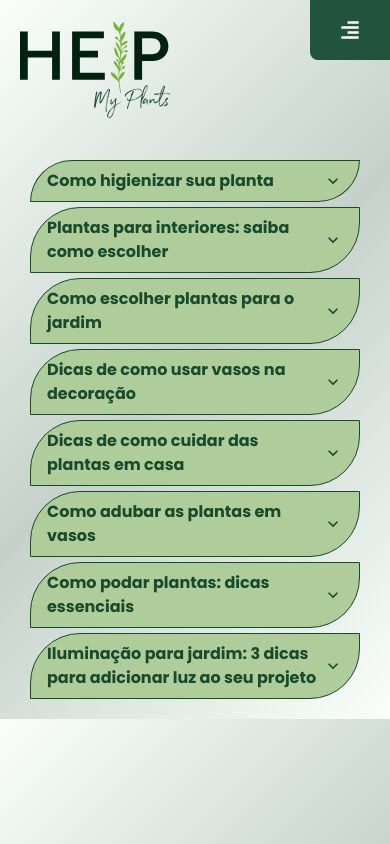
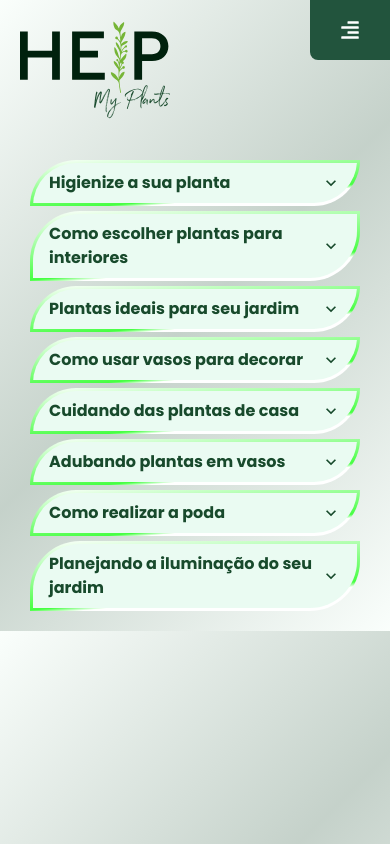
Before and after one commit to brenobcos/HELP-My-Plants, a React (Create React App) app: page /curiosity in a window 390 px wide. Built offline with nearby package versions, Linux system fonts and the light colour scheme.

Commit message:
style: change style to accordion to mobile page and text of topics

```diff
--- a/src/components/AccordionComponent/index.tsx
+++ b/src/components/AccordionComponent/index.tsx
@@ -34,13 +34,21 @@ export function AccordionComponent() {
             <Box as="h2">
               <AccordionButton
                 borderRadius="50px 0px"
-                border="1px solid"
-                borderColor="green.800"
-                backgroundColor="green.400"
-                _focus={{ borderColor: "green.800", bgColor: "none" }}
+                border="3px solid transparent"
+                bg="linear-gradient(#EAFBF2, #EAFBF2) padding-box,linear-gradient(175deg, #FFFFFF 0%, #46FF42 70%,#FFFFFF 75%) border-box"
+                fontWeight="bold"
+                _hover={{
+                  bg: "linear-gradient(#46FF42, #46FF42) padding-box,linear-gradient(175deg, #FFFFFF 0%, #46FF42 70%,#FFFFFF 75%) border-box",
+                }}
+                _focus={{
+                  bg: "linear-gradient(#EAFBF2, #EAFBF2) padding-box,linear-gradient(175deg, #FFFFFF 0%, #46FF42 70%,#FFFFFF 75%) border-box",
+                }}
+                _active={{
+                  bg: "linear-gradient(#EAFBF2, #EAFBF2) padding-box,linear-gradient(175deg, #FFFFFF 0%, #46FF42 70%,#FFFFFF 75%) border-box",
+                }}
               >
                 <Box flex="1" textAlign="left" fontWeight="bold">
-                  Como higienizar sua planta
+                  Higienize a sua planta
                 </Box>
                 <AccordionIcon />
               </AccordionButton>
@@ -60,12 +68,21 @@ export function AccordionComponent() {
             <Box as="h2">
               <AccordionButton
                 borderRadius="50px 0px"
-                border="1px solid"
-                borderColor="green.800"
-                backgroundColor="green.400"
+                border="3px solid transparent"
+                bg="linear-gradient(#EAFBF2, #EAFBF2) padding-box,linear-gradient(175deg, #FFFFFF 0%, #46FF42 70%,#FFFFFF 75%) border-box"
+                fontWeight="bold"
+                _hover={{
+                  bg: "linear-gradient(#46FF42, #46FF42) padding-box,linear-gradient(175deg, #FFFFFF 0%, #46FF42 70%,#FFFFFF 75%) border-box",
+                }}
+                _focus={{
+                  bg: "linear-gradient(#EAFBF2, #EAFBF2) padding-box,linear-gradient(175deg, #FFFFFF 0%, #46FF42 70%,#FFFFFF 75%) border-box",
+                }}
+                _active={{
+                  bg: "linear-gradient(#EAFBF2, #EAFBF2) padding-box,linear-gradient(175deg, #FFFFFF 0%, #46FF42 70%,#FFFFFF 75%) border-box",
+                }}
               >
                 <Box flex="1" textAlign="left" fontWeight="bold">
-                  Plantas para interiores: saiba como escolher
+                  Como escolher plantas para interiores
                 </Box>
                 <AccordionIcon />
               </AccordionButton>
@@ -85,12 +102,21 @@ export function AccordionComponent() {
             <Box as="h2">
               <AccordionButton
                 borderRadius="50px 0px"
-                border="1px solid"
-                borderColor="green.800"
-                backgroundColor="green.400"
+                border="3px solid transparent"
+                bg="linear-gradient(#EAFBF2, #EAFBF2) padding-box,linear-gradient(175deg, #FFFFFF 0%, #46FF42 70%,#FFFFFF 75%) border-box"
+                fontWeight="bold"
+                _hover={{
+                  bg: "linear-gradient(#46FF42, #46FF42) padding-box,linear-gradient(175deg, #FFFFFF 0%, #46FF42 70%,#FFFFFF 75%) border-box",
+                }}
+                _focus={{
+                  bg: "linear-gradient(#EAFBF2, #EAFBF2) padding-box,linear-gradient(175deg, #FFFFFF 0%, #46FF42 70%,#FFFFFF 75%) border-box",
+                }}
+                _active={{
+                  bg: "linear-gradient(#EAFBF2, #EAFBF2) padding-box,linear-gradient(175deg, #FFFFFF 0%, #46FF42 70%,#FFFFFF 75%) border-box",
+                }}
               >
                 <Box flex="1" textAlign="left" fontWeight="bold">
-                  Como escolher plantas para o jardim
+                  Plantas ideais para seu jardim
                 </Box>
                 <AccordionIcon />
               </AccordionButton>
@@ -114,12 +140,21 @@ export function AccordionComponent() {
             <Box as="h2">
               <AccordionButton
                 borderRadius="50px 0px"
-                border="1px solid"
-                borderColor="green.800"
-                backgroundColor="green.400"
+                border="3px solid transparent"
+                bg="linear-gradient(#EAFBF2, #EAFBF2) padding-box,linear-gradient(175deg, #FFFFFF 0%, #46FF42 70%,#FFFFFF 75%) border-box"
+                fontWeight="bold"
+                _hover={{
+                  bg: "linear-gradient(#46FF42, #46FF42) padding-box,linear-gradient(175deg, #FFFFFF 0%, #46FF42 70%,#FFFFFF 75%) border-box",
+                }}
+                _focus={{
+                  bg: "linear-gradient(#EAFBF2, #EAFBF2) padding-box,linear-gradient(175deg, #FFFFFF 0%, #46FF42 70%,#FFFFFF 75%) border-box",
+                }}
+                _active={{
+                  bg: "linear-gradient(#EAFBF2, #EAFBF2) padding-box,linear-gradient(175deg, #FFFFFF 0%, #46FF42 70%,#FFFFFF 75%) border-box",
+                }}
               >
                 <Box flex="1" textAlign="left" fontWeight="bold">
-                  Dicas de como usar vasos na decoração
+                  Como usar vasos para decorar
                 </Box>
                 <AccordionIcon />
               </AccordionButton>
@@ -142,12 +177,21 @@ export function AccordionComponent() {
             <Box as="h2">
               <AccordionButton
                 borderRadius="50px 0px"
-                border="1px solid"
-                borderColor="green.800"
-                backgroundColor="green.400"
+                border="3px solid transparent"
+                bg="linear-gradient(#EAFBF2, #EAFBF2) padding-box,linear-gradient(175deg, #FFFFFF 0%, #46FF42 70%,#FFFFFF 75%) border-box"
+                fontWeight="bold"
+                _hover={{
+                  bg: "linear-gradient(#46FF42, #46FF42) padding-box,linear-gradient(175deg, #FFFFFF 0%, #46FF42 70%,#FFFFFF 75%) border-box",
+                }}
+                _focus={{
+                  bg: "linear-gradient(#EAFBF2, #EAFBF2) padding-box,linear-gradient(175deg, #FFFFFF 0%, #46FF42 70%,#FFFFFF 75%) border-box",
+                }}
+                _active={{
+                  bg: "linear-gradient(#EAFBF2, #EAFBF2) padding-box,linear-gradient(175deg, #FFFFFF 0%, #46FF42 70%,#FFFFFF 75%) border-box",
+                }}
               >
                 <Box flex="1" textAlign="left" fontWeight="bold">
-                  Dicas de como cuidar das plantas em casa
+                  Cuidando das plantas de casa
                 </Box>
                 <AccordionIcon />
               </AccordionButton>
@@ -171,12 +215,21 @@ export function AccordionComponent() {
             <Box as="h2">
               <AccordionButton
                 borderRadius="50px 0px"
-                border="1px solid"
-                borderColor="green.800"
-                backgroundColor="green.400"
+                border="3px solid transparent"
+                bg="linear-gradient(#EAFBF2, #EAFBF2) padding-box,linear-gradient(175deg, #FFFFFF 0%, #46FF42 70%,#FFFFFF 75%) border-box"
+                fontWeight="bold"
+                _hover={{
+                  bg: "linear-gradient(#46FF42, #46FF42) padding-box,linear-gradient(175deg, #FFFFFF 0%, #46FF42 70%,#FFFFFF 75%) border-box",
+                }}
+                _focus={{
+                  bg: "linear-gradient(#EAFBF2, #EAFBF2) padding-box,linear-gradient(175deg, #FFFFFF 0%, #46FF42 70%,#FFFFFF 75%) border-box",
+                }}
+                _active={{
+                  bg: "linear-gradient(#EAFBF2, #EAFBF2) padding-box,linear-gradient(175deg, #FFFFFF 0%, #46FF42 70%,#FFFFFF 75%) border-box",
+                }}
               >
                 <Box flex="1" textAlign="left" fontWeight="bold">
-                  Como adubar as plantas em vasos
+                  Adubando plantas em vasos
                 </Box>
                 <AccordionIcon />
               </AccordionButton>
@@ -196,12 +249,21 @@ export function AccordionComponent() {
             <Box as="h2">
               <AccordionButton
                 borderRadius="50px 0px"
-                border="1px solid"
-                borderColor="green.800"
-                backgroundColor="green.400"
+                border="3px solid transparent"
+                bg="linear-gradient(#EAFBF2, #EAFBF2) padding-box,linear-gradient(175deg, #FFFFFF 0%, #46FF42 70%,#FFFFFF 75%) border-box"
+                fontWeight="bold"
+                _hover={{
+                  bg: "linear-gradient(#46FF42, #46FF42) padding-box,linear-gradient(175deg, #FFFFFF 0%, #46FF42 70%,#FFFFFF 75%) border-box",
+                }}
+                _focus={{
+                  bg: "linear-gradient(#EAFBF2, #EAFBF2) padding-box,linear-gradient(175deg, #FFFFFF 0%, #46FF42 70%,#FFFFFF 75%) border-box",
+                }}
+                _active={{
+                  bg: "linear-gradient(#EAFBF2, #EAFBF2) padding-box,linear-gradient(175deg, #FFFFFF 0%, #46FF42 70%,#FFFFFF 75%) border-box",
+                }}
               >
                 <Box flex="1" textAlign="left" fontWeight="bold">
-                  Como podar plantas: dicas essenciais
+                  Como realizar a poda
                 </Box>
                 <AccordionIcon />
               </AccordionButton>
@@ -224,13 +286,21 @@ export function AccordionComponent() {
             <Box as="h2">
               <AccordionButton
                 borderRadius="50px 0px"
-                border="1px solid"
-                borderColor="green.800"
-                backgroundColor="green.400"
+                border="3px solid transparent"
+                bg="linear-gradient(#EAFBF2, #EAFBF2) padding-box,linear-gradient(175deg, #FFFFFF 0%, #46FF42 70%,#FFFFFF 75%) border-box"
+                fontWeight="bold"
+                _hover={{
+                  bg: "linear-gradient(#46FF42, #46FF42) padding-box,linear-gradient(175deg, #FFFFFF 0%, #46FF42 70%,#FFFFFF 75%) border-box",
+                }}
+                _focus={{
+                  bg: "linear-gradient(#EAFBF2, #EAFBF2) padding-box,linear-gradient(175deg, #FFFFFF 0%, #46FF42 70%,#FFFFFF 75%) border-box",
+                }}
+                _active={{
+                  bg: "linear-gradient(#EAFBF2, #EAFBF2) padding-box,linear-gradient(175deg, #FFFFFF 0%, #46FF42 70%,#FFFFFF 75%) border-box",
+                }}
               >
                 <Box flex="1" textAlign="left" fontWeight="bold">
-                  Iluminação para jardim: 3 dicas para adicionar luz ao seu
-                  projeto
+                  Planejando a iluminação do seu jardim
                 </Box>
                 <AccordionIcon />
               </AccordionButton>
--- a/src/pages/Curiosity/index.tsx
+++ b/src/pages/Curiosity/index.tsx
@@ -29,7 +29,7 @@ export function Curiosity() {
           display={["none", "none", "flex"]}
         >
           <Heading as="h2" fontSize="1.75rem" textAlign="center" id="clean">
-            Como higienizar sua planta
+            Higienize a sua planta
           </Heading>
           <Image
             src={clean}
@@ -46,7 +46,7 @@ export function Curiosity() {
           </Text>
           <Divider h="1px" opacity="1" backgroundColor="green.1000" />
           <Heading as="h2" fontSize="1.75rem" textAlign="center" id="inside">
-            Plantas para interiores: saiba como escolher
+            Como escolher plantas para interiores
           </Heading>
           <Image
             src={inside}
@@ -64,7 +64,7 @@ export function Curiosity() {
           </Text>
           <Divider h="1px" opacity="1" backgroundColor="green.1000" />
           <Heading as="h2" fontSize="1.75rem" textAlign="center" id="garden">
-            Como escolher plantas para o jardim
+            Plantas ideais para seu jardim
           </Heading>
           <Image
             src={garden}
@@ -85,7 +85,7 @@ export function Curiosity() {
           </Text>
           <Divider h="1px" opacity="1" backgroundColor="green.1000" />
           <Heading as="h2" fontSize="1.75rem" textAlign="center" id="vase">
-            Dicas de como usar vasos na decoração
+            Como usar vasos para decorar
           </Heading>
           <Image
             src={vase}
@@ -106,7 +106,7 @@ export function Curiosity() {
           </Text>
           <Divider h="1px" opacity="1" backgroundColor="green.1000" />
           <Heading as="h2" fontSize="1.75rem" textAlign="center" id="care">
-            Dicas de como cuidar das plantas em casa
+            Cuidando das plantas de casa
           </Heading>
           <Image
             src={care}
@@ -130,7 +130,7 @@ export function Curiosity() {
             textAlign="center"
             id="fertilizer"
           >
-            Como adubar as plantas em vasos
+            Adubando plantas em vasos
           </Heading>
           <Image
             src={fertilizer}
@@ -148,7 +148,7 @@ export function Curiosity() {
           </Text>
           <Divider h="1px" opacity="1" backgroundColor="green.1000" />
           <Heading as="h2" fontSize="1.75rem" textAlign="center" id="pruning">
-            Como podar plantas: dicas essenciais
+            Como realizar a poda
           </Heading>
           <Image
             src={pruning}
@@ -168,9 +168,8 @@ export function Curiosity() {
             podar e adubar as plantas.
           </Text>
           <Divider h="1px" opacity="1" backgroundColor="green.1000" />
-          <Box marginBottom="20px">
           <Heading as="h2" fontSize="1.75rem" textAlign="center" id="light">
-              Iluminação para jardim: 3 dicas para adicionar luz ao seu projeto.
+            Planejando a iluminação do seu jardim
           </Heading>
           <Image
             src={light}
@@ -179,22 +178,22 @@ export function Curiosity() {
             borderRadius="50px 8px 50px 0px "
           />
 
-            <Text as="p">
-              1. Definir o estilo do projeto.
-              <br />
+          <Box marginBottom="20px">
+            <Text as="div" textAlign="justify">
+              <Text fontWeight="bold">1. Definir o estilo do projeto.</Text>
               O primeiro passo é entender qual é o objetivo do jardim. Em alguns
               casos, ele será meramente decorativo e, portanto, o foco deve ser
               em fornecer a iluminação certa para destacar todas as cores das
               plantas e objetos.
               <br />
-              2. Escolher as lâmpadas adequadas.
               <br />
+              <Text fontWeight="bold">2. Escolher as lâmpadas adequadas.</Text>
               Primeiramente, observe a quantidade de metros quadrados que é
               iluminado por cada modelo, essa informação vem na própria
               embalagem.
               <br />
-              3. Utilizar técnicas de iluminação.
               <br />
+              <Text fontWeight="bold">3. Utilizar técnicas de iluminação.</Text>
               As principais são o backlight, no qual uma luz mais fraca é
               posicionada horizontalmente no fundo do jardim para criar efeitos
               de sombra, e o up light, em que refletores projetarão a luz de
@@ -239,7 +238,7 @@ export function Curiosity() {
                 fontWeight="bold"
               >
                 <Text margin="0 10px">
-                  Aprenda a escolher plantas para interiores
+                  Como escolher plantas para interiores
                 </Text>
               </Box>
             </Box>
```
Lines whose indentation alone changed are shown as unchanged.
